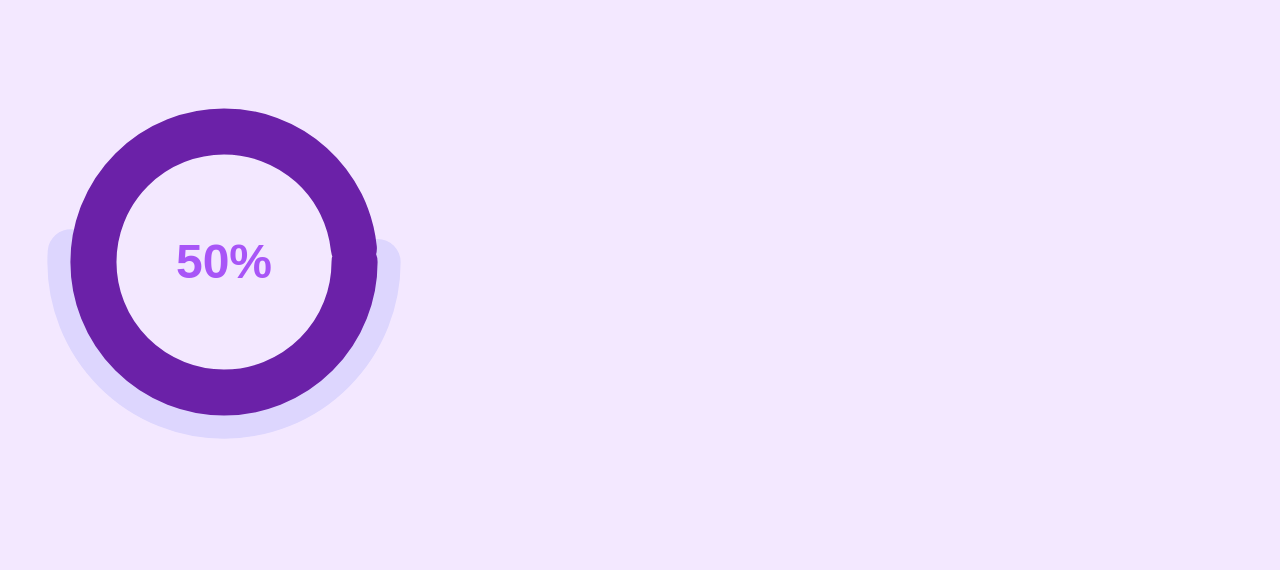
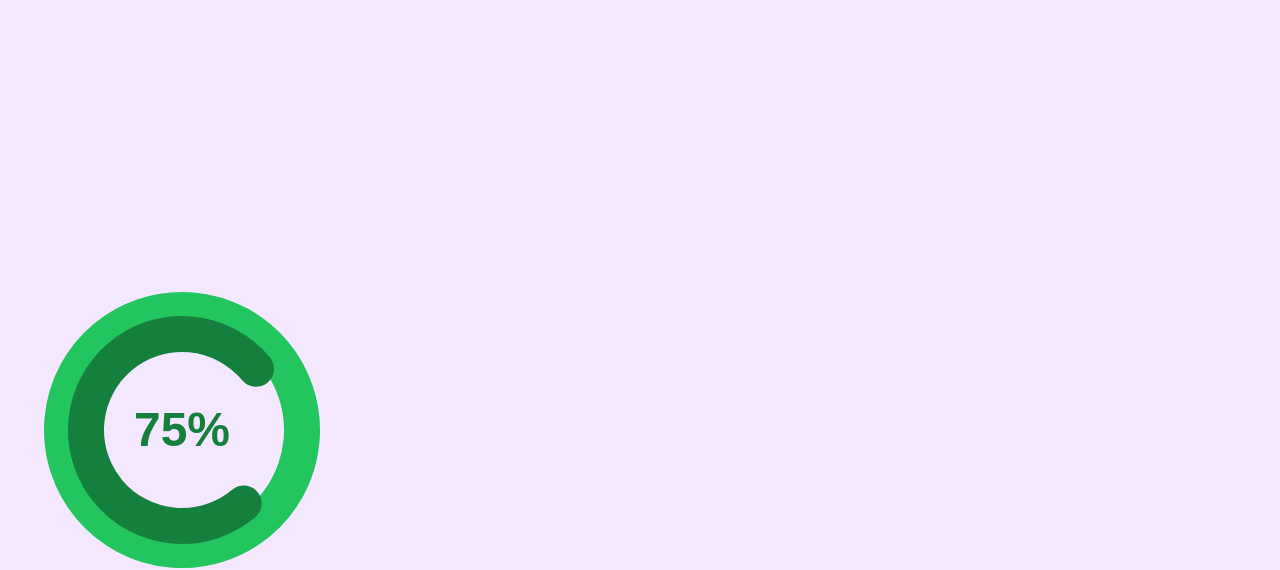
Before and after one commit to leightonvanrooijen/personal-website, a Next.js app: page /tracksuit in a window 1280 px wide. Shown: the part 1570-2140 px from the top of the page. Built offline with nearby package versions, Linux system fonts and the light colour scheme; a web font is replaced by a local one.

Commit message:
Add techies page

```diff
--- a/app/tracksuit/Techies.tsx
+++ b/app/tracksuit/Techies.tsx
@@ -20,52 +20,90 @@ export const Techies = () => {
 };
 
 const CircleProgress = () => {
-  const c1 = useRef<SVGCircleElement | null>(null);
-  const c2 = useRef<SVGCircleElement | null>(null);
-  const [progress, setProgress] = useState(10);
+  const [inView, setInView] = useState(false);
+
+  const percentage = 0.75;
+  const outerProgress = useRef<null | SVGCircleElement>(null);
+  const innerProgress = useRef<null | SVGCircleElement>(null);
+  const percentageRef = useRef<null | HTMLParagraphElement>(null);
+
+  // lets not talk about this haha
+  useEffect(() => {
+    if (
+      !innerProgress.current ||
+      !outerProgress.current ||
+      !percentageRef.current
+    )
+      return;
+
+    const outerCircle = outerProgress.current;
+    const outerCircleRadius = outerCircle.r.baseVal.value;
+
+    const outerCircleCircumference = outerCircleRadius * 2 * Math.PI;
+
+    const innerCircle = innerProgress.current;
+    const radius = innerCircle.r.baseVal.value;
+    const circumference = radius * 2 * Math.PI;
+    const percentageAround = circumference * percentage;
+
+    outerCircle.style.strokeDasharray = `${outerCircleCircumference} ${outerCircleCircumference}`;
+    innerCircle.style.strokeDasharray = `${percentageAround} ${circumference}`;
+  }, [innerProgress.current, inView]);
 
   useEffect(() => {
-    if (!c1.current || !c2.current) return;
+    if (!percentageRef.current) return;
 
-    setInterval(() => {
-      if (!c1.current) return;
-      if (progress < 50) {
-        setProgress(progress + 1);
-        const c = Math.PI * 40 * 2;
-        const percent = ((100 - progress) / 100) * c;
+    const percentageElement = percentageRef.current;
+    const percentageValue = percentage * 100;
+    let currentPercentage = 0;
 
-        c1.current.style.strokeDasharray = `${percent} ${c}`;
+    const interval = setInterval(() => {
+      if (currentPercentage >= percentageValue) {
+        clearInterval(interval);
+      } else {
+        currentPercentage + 2 > percentageValue
+          ? (currentPercentage += 1)
+          : (currentPercentage += 2);
+        percentageElement.textContent = `${currentPercentage}%`;
       }
     }, 20);
-  }, [c1, c2, progress]);
+
+    return () => clearInterval(interval);
+  }, [inView]);
 
   return (
-    <div className='relative flex h-96 w-96 items-center justify-center'>
-      <p className='absolute z-10 text-5xl font-bold text-purple-500'>50%</p>
-      <svg viewBox={'0 0 100 100'} xmlns='http://www.w3.org/2000/svg'>
-        <circle
-          ref={c1}
-          cx={50}
-          cy={50}
-          r={40}
-          fill={'transparent'}
-          strokeWidth={12}
-          strokeDasharray={'210 999'}
-          strokeLinecap={'round'}
-          className={'stroke-violet-200'}
-        />
-        <circle
-          ref={c2}
-          cx={50}
-          cy={50}
-          r={34}
-          fill={'transparent'}
-          strokeWidth={12}
-          strokeDasharray={'210 999'}
-          strokeLinecap={'round'}
-          className={'stroke-purple-800'}
-        />
-      </svg>
+    <div className='relative flex w-fit items-center justify-center'>
+      <div className='absolute flex h-full w-full items-center justify-center '>
+        <p ref={percentageRef} className='text-5xl font-bold text-green-700'>
+          0%
+        </p>
+      </div>
+      <div style={{ transform: 'rotate(50deg)' }}>
+        <svg viewBox='0 0 100 100' width='300' height='300' data-percent='89'>
+          <circle
+            className='fill-none stroke-green-500 stroke-[12] transition-all duration-1000 ease-in-out'
+            cx='50'
+            cy='50'
+            r='40'
+            ref={outerProgress}
+            style={{
+              strokeDasharray: '40 999',
+              strokeLinecap: 'round',
+            }}
+          />
+          <circle
+            ref={innerProgress}
+            className='stroke-dash fill-none stroke-green-700 stroke-[12] transition-all duration-1000 ease-in-out'
+            cx='50'
+            cy='50'
+            r='32'
+            style={{
+              strokeDasharray: '20 999',
+              strokeLinecap: 'round',
+            }}
+          />
+        </svg>
+      </div>
     </div>
   );
 };
```
